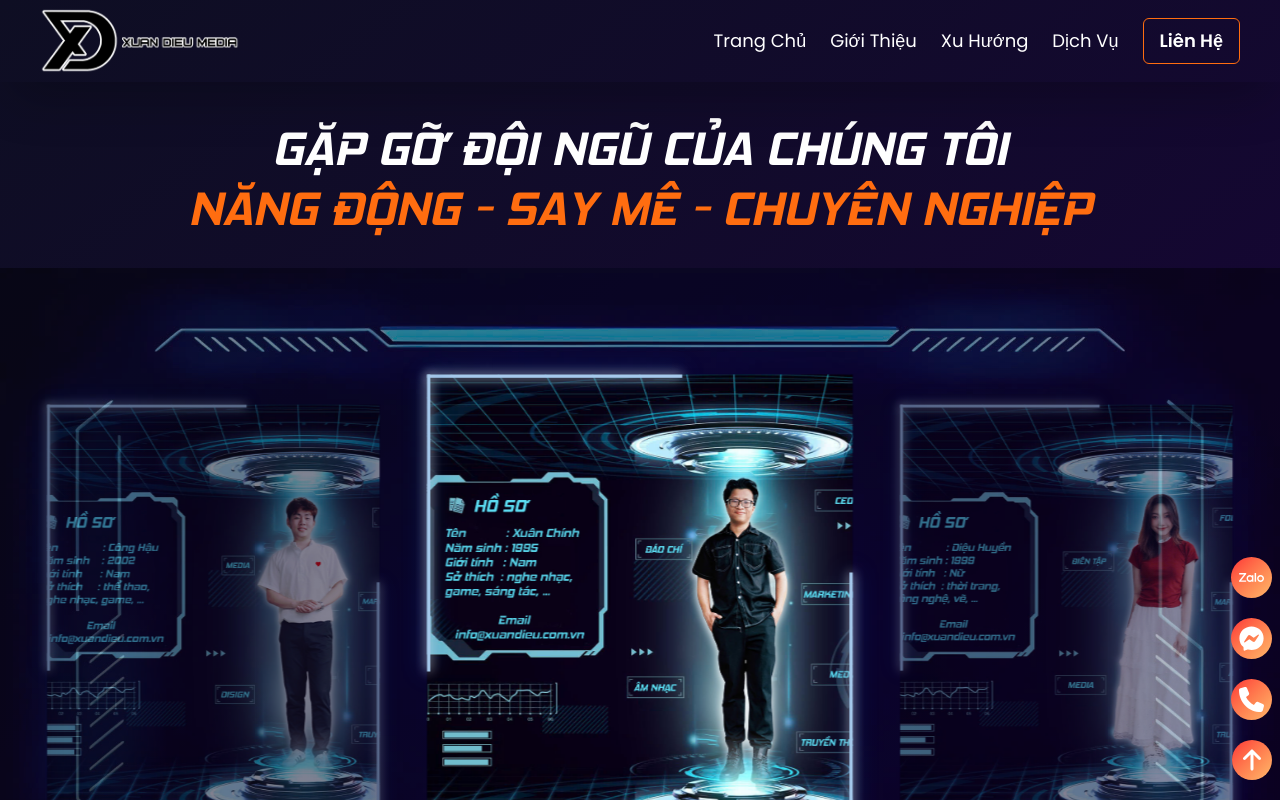
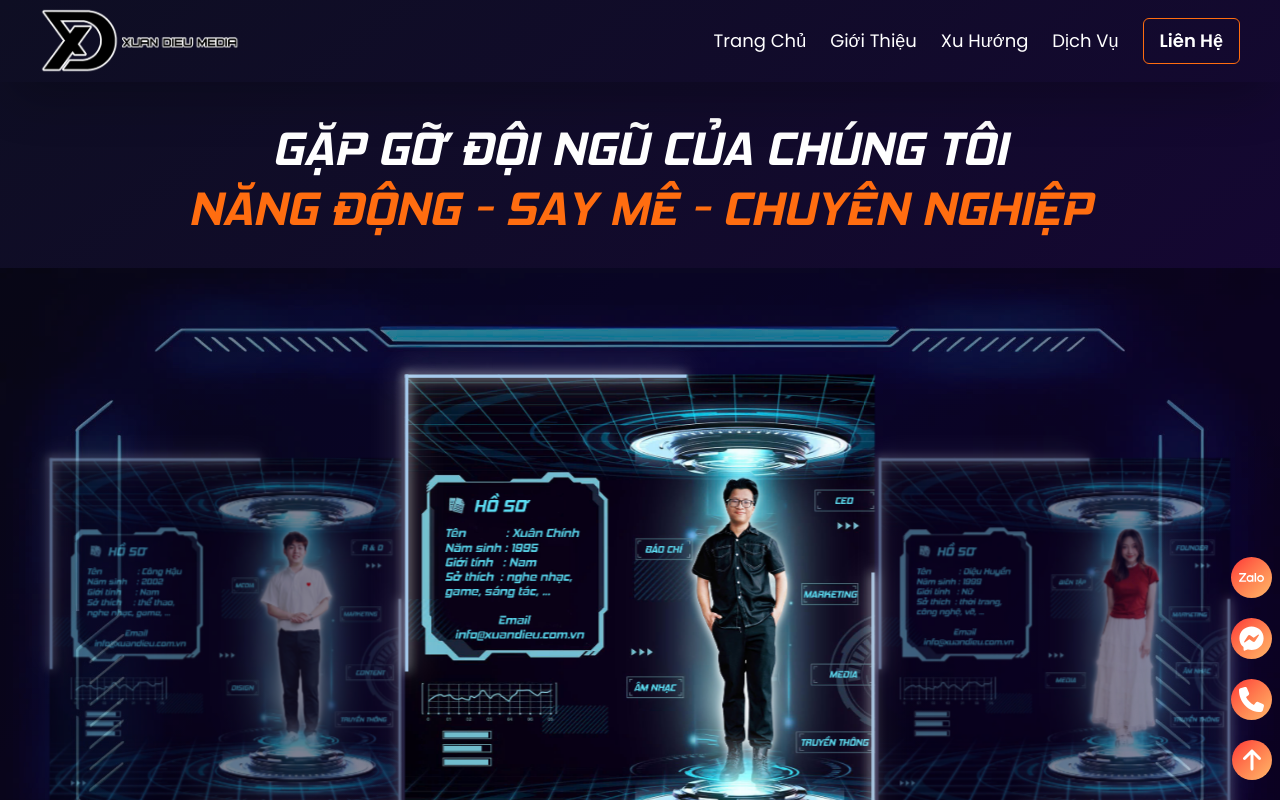
Before and after one commit to kenn0419/xuan-dieu, a React (Vite) app: page /teams in a window 1280 px wide. Shown: the top 800 px of the page. Built offline with nearby package versions, Linux system fonts and the light colour scheme.

Commit message:
intergrate video introduce

```diff
--- a/src/App.jsx
+++ b/src/App.jsx
@@ -31,7 +31,7 @@ const mediaList = [
     id: 2,
     title: "messenger",
     icon: FaFacebookMessenger,
-    link: "",
+    link: "https://www.facebook.com/messages/t/367628949775883",
   },
   {
     id: 3,
@@ -72,6 +72,7 @@ const AppContent = () => {
             key={media.id}
             className="p-2 bg-gradient-to-br from-red-500 to-orange-300 rounded-full cursor-pointer"
             href={media.title == "phone" ? `tel:${media.link}` : media.link}
+            target="_blank"
           >
             <media.icon color="white" size={25} />
           </a>
--- a/src/components/BuildMetaverseSection.jsx
+++ b/src/components/BuildMetaverseSection.jsx
@@ -1,8 +1,8 @@
 import { FaArrowRightLong } from "react-icons/fa6";
-import sectionThumbnail from "../assets/images/Betterimage.ai_1749393457957-removebg-preview.png";
 import TrendingEventsSlider from "./TrendingEventSlider";
 import { useNavigate } from "react-router-dom";
 import backgroundComponent from "../assets/images/bg-component.jpg";
+import introduceVideo from "../assets/videos/introduce-video.mp4";
 import useInView from "../hook/useInView";
 
 const BuildMetaverseSection = () => {
@@ -28,11 +28,20 @@ const BuildMetaverseSection = () => {
               : "opacity-0 -translate-x-10"
           }`}
         >
-          <img
+          {/* <img
             src={sectionThumbnail}
             alt="We Build The Metaverse"
             className="xl:w-[1000px] w-4/5 object-cover rounded-lg shadow-2xl"
-          />
+          /> */}
+          <video
+            loop
+            autoPlay
+            muted
+            controls
+            className="xl:w-[1000px] w-4/5 object-cover rounded-lg shadow-2xl"
+          >
+            <source src={introduceVideo} type="video/mp4" />
+          </video>
         </div>
 
         {/* Right Side - Content */}
--- a/src/components/StatsSection.jsx
+++ b/src/components/StatsSection.jsx
@@ -3,12 +3,12 @@ const StatsSection = () => {
     <section className="bg-gradient-to-r from-[#1E1F33] to-black/40 lg:p-12 p-7 mt-10 w-full xl:w-7xl shadow-xl flex items-center">
       <div className="w-full lg:w-2/5 flex lg:justify-end gap-3 lg:gap-0 items-center">
         <div className="flex flex-col">
-          <h2 className="text-5xl font-bold text-primary mb-2">74K+</h2>
+          <h2 className="text-5xl font-bold text-primary mb-2">75K+</h2>
           <p className="xl:text-lg text-gray-300">Người Tiếp Cận</p>
         </div>
         <div className="w-px h-20 bg-primary lg:mx-8"></div>
         <div className="flex flex-col">
-          <h2 className="text-5xl font-bold text-primary mb-2">75K+</h2>
+          <h2 className="text-5xl font-bold text-primary mb-2">74K+</h2>
           <p className="xl:text-lg text-gray-300">Người Truy Cập</p>
         </div>
       </div>
--- a/src/components/team.component.jsx
+++ b/src/components/team.component.jsx
@@ -91,9 +91,14 @@ const Team = () => {
 
           if (isActive) {
             slideClass +=
-              " z-30 scale-110 -translate-y-4 mt-10 xl:w-[450px] xl:h-[450px] mx-5";
+              " z-30 scale-110 -translate-y-4 mt-10 xl:w-[500px] xl:h-[450px] mx-5 xl:mx-0";
           } else if (isPrev || isNext) {
-            slideClass += " z-20 scale-95 translate-y-2 opacity-50 w-2/3 h-2/3";
+            slideClass += " z-20 scale-95 translate-y-4 opacity-50";
+            if (isPrev) {
+              slideClass += " translate-x-3";
+            } else {
+              slideClass += " -translate-x-3";
+            }
           } else {
             slideClass += " z-10 scale-90 translate-y-6 opacity-60";
           }
@@ -104,7 +109,7 @@ const Team = () => {
               className="!flex !justify-center !items-center"
             >
               <div
-                className={`${slideClass} overflow-visible xl:w-[350px] w-full relative flex items-center`}
+                className={`xl:w-[370px] w-full relative flex items-center ${slideClass}`}
               >
                 <div className="frame-team-left"></div>
                 <img
--- a/src/index.css
+++ b/src/index.css
@@ -226,14 +226,14 @@
   content: "";
   width: 3px;
   height: 60%;
-  background-color: #a5c9ec;
+  background-color: #a6c1dc;
 }
 
 .frame-team-left::before,
 .frame-team-left::after,
 .frame-team-right::before,
 .frame-team-right::after {
-  box-shadow: 0 0 10px #ececee, 0 0 20px #085aab;
+  box-shadow: 0 0 10px #eff1f3, 0 0 30px #e8eef5;
 }
 
 #trending-slider::before {
```
Also changed, not shown: 1 other file (tests, documents, lock files or other folders).
